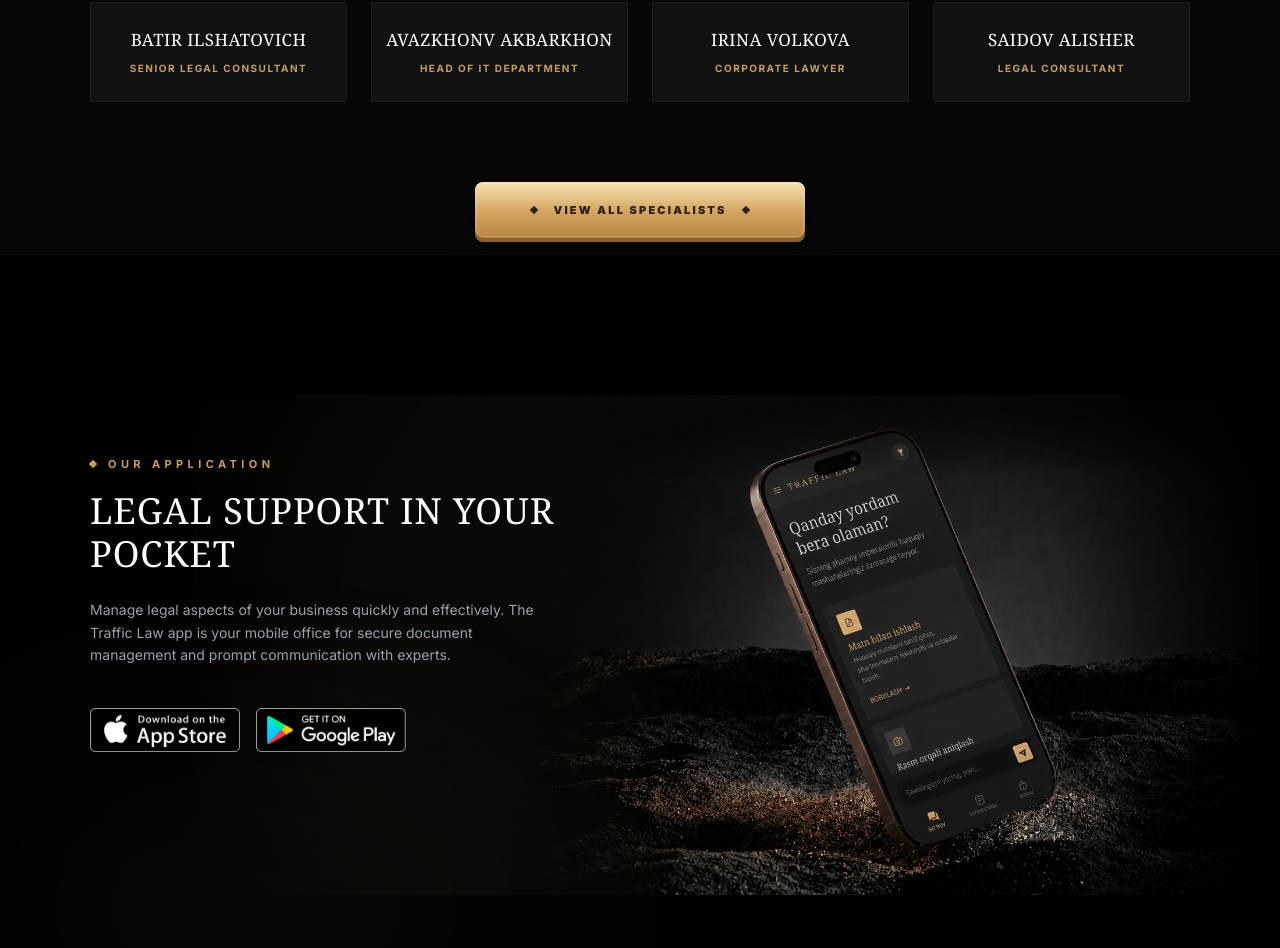
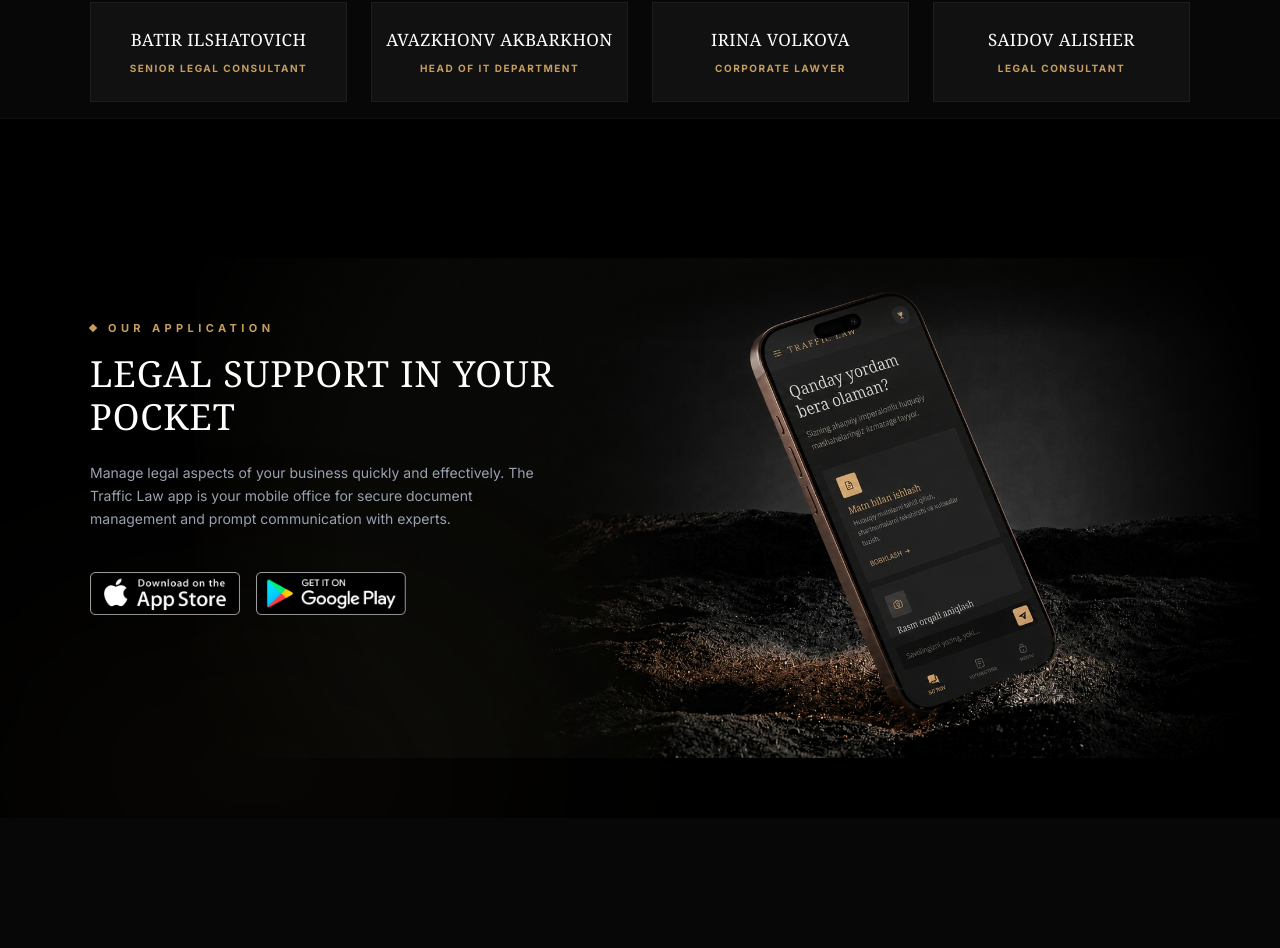
Before and after one commit to abroranvarov01/traffic.law, a Next.js app: page /en in a window 1280 px wide. Shown: the part 6647-7595 px from the top of the page. Built offline with nearby package versions, Linux system fonts and the light colour scheme; a web font is replaced by a local one.

Commit message:
chore: View all team button was commented

```diff
--- a/src/widgets/Team/ui/Team.jsx
+++ b/src/widgets/Team/ui/Team.jsx
@@ -67,7 +67,7 @@
         </div>
 
         {/* --- View All Button (Premium Gold Style) --- */}
-        <div className="flex justify-center mt-20">
+        {/* <div className="flex justify-center mt-20">
           <motion.button
             whileHover={{ scale: 1.05 }}
             whileTap={{ scale: 0.95 }}
@@ -78,10 +78,9 @@
               boxShadow: "0px 4px 0px #8B6229, 0px 10px 25px rgba(0,0,0,0.5)",
             }}
           >
-            {/* Glossy Overlay */}
             <div className="absolute inset-0 opacity-30 bg-gradient-to-b from-white via-transparent to-transparent pointer-events-none" />
 
-            {/* Inner Border */}
+
             <div className="absolute inset-[1px] rounded-[7px] border border-white/20 pointer-events-none" />
 
             <div className="relative z-10 flex items-center justify-center gap-4">
@@ -92,10 +91,10 @@
               <div className="w-1.5 h-1.5 bg-[#2D1F16] rotate-45 group-hover:scale-125 transition-transform duration-300" />
             </div>
 
-            {/* Shine Animation */}
+
             <div className="absolute inset-0 w-full h-full bg-gradient-to-r from-transparent via-white/20 to-transparent -translate-x-full group-hover:translate-x-full transition-transform duration-1000 ease-in-out" />
           </motion.button>
-        </div>
+        </div> */}
       </Container>
     </section>
   );
```
